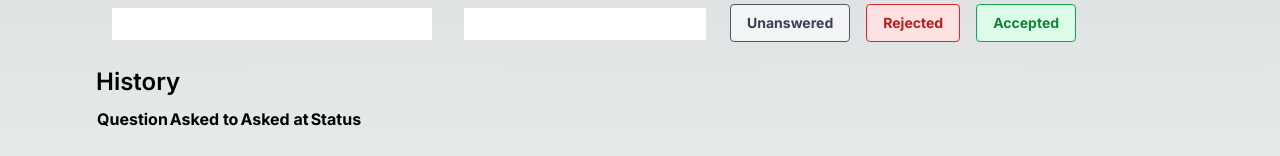
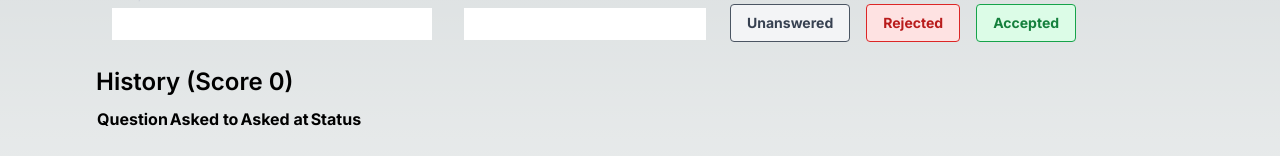
Before and after one commit to gferraz/rejection_app, a Next.js app: page /play in a window 1280 px wide. Shown: the part 172-328 px from the top of the page. Built offline with nearby package versions, Linux system fonts and the light colour scheme.

Commit message:
add score calculation and other adjustment

```diff
--- a/app/play/page.js
+++ b/app/play/page.js
@@ -6,7 +6,7 @@ export default function Play() {
   const [askee, setAskee] = useState("");
   const [question, setQuestion] = useState("");
   const [status, setStatus] = useState("");
-  const [history, setHistory] = useState([]);
+  const [history, setHistory] = useState();
 
   const handleSubmit = (event) => {
     event.preventDefault();
@@ -15,7 +15,7 @@ export default function Play() {
 
   const add_question = (question, askee, status) => {
     let request = {
-      id: history.length, // id of the question so you can get/edit/remove by id
+      id: history ? history.length : 0, // id of the question so you can get/edit/remove by id
       timestamp: new Date(), // output from Date.now()
       question: question, // the ask
       askee: askee, // person asked
@@ -28,13 +28,21 @@ export default function Play() {
   };
 
   useEffect(() => {
+    if (history) {
       localStorage.setItem("requests", JSON.stringify(history));
+    }
   }, [history]);
 
   useEffect(() => {
     const requests = JSON.parse(localStorage.getItem("requests"));
     if (requests) {
-      setHistory(requests);
+      const newHistory = requests.map((r) => {
+        r.timestamp = new Date(r.timestamp);
+        return r;
+      });
+      setHistory(newHistory);
+    } else {
+      setHistory([]);
     }
   }, []);
 
@@ -81,8 +89,7 @@ export default function Play() {
           />
         </div>
       </form>
-      <h2 className={`my-2 text-2xl font-semibold`}>History</h2>
-
+      <h2 className={`my-2 text-2xl font-semibold`}>History (Score {calculate_score(history)})</h2>
       <table className="table-auto">
         <thead>
           <tr>
@@ -93,7 +100,8 @@ export default function Play() {
           </tr>
         </thead>
         <tbody>
-          {history.map((r) => (
+          {history &&
+            history.map((r) => (
               <tr key={r.id}>
                 <td>{r.question}</td>
                 <td>{r.askee}</td>
@@ -106,3 +114,18 @@ export default function Play() {
     </main>
   );
 }
+
+let SCORE_POINTS = {
+  Unanswered: 0,
+  Accepted: 1,
+  Rejected: 10,
+};
+
+function calculate_score(requests) {
+  let score = 0;
+
+  if (requests) {
+    score = requests.reduce((value, request) => (value + SCORE_POINTS[request.status]), 0);
+  }
+  return score;
+}
```
Lines whose indentation alone changed are shown as unchanged.
